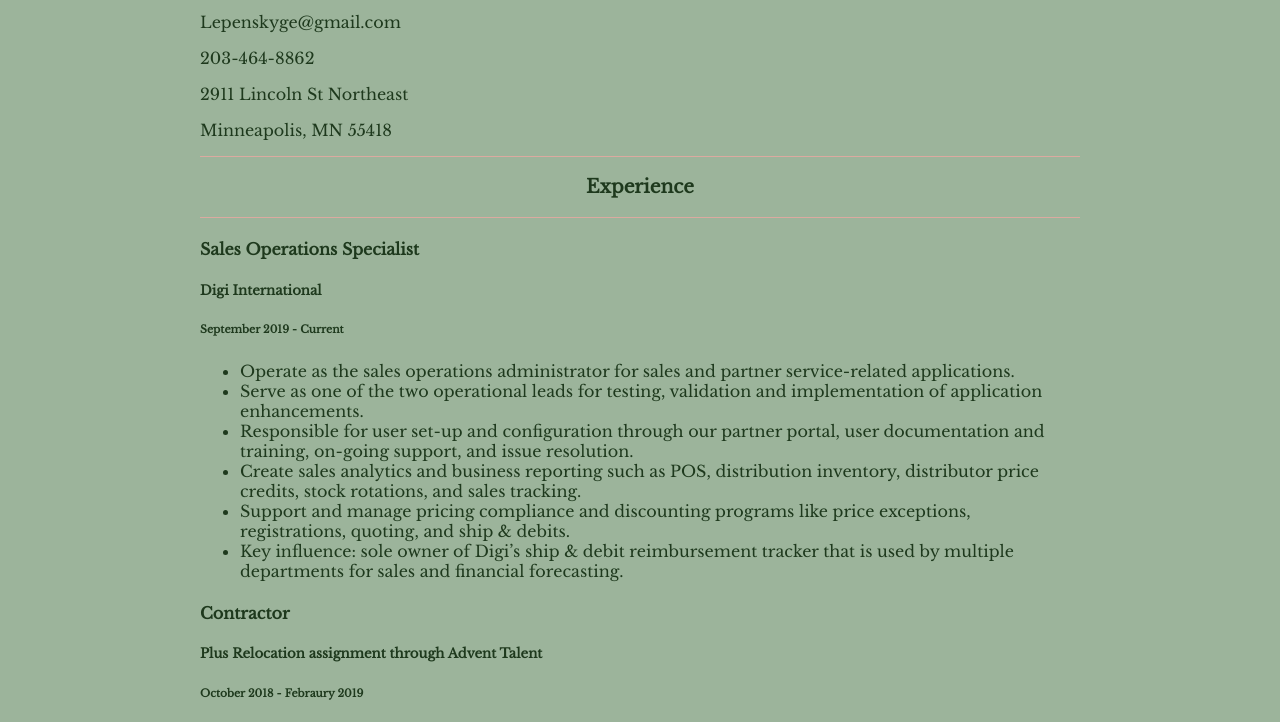
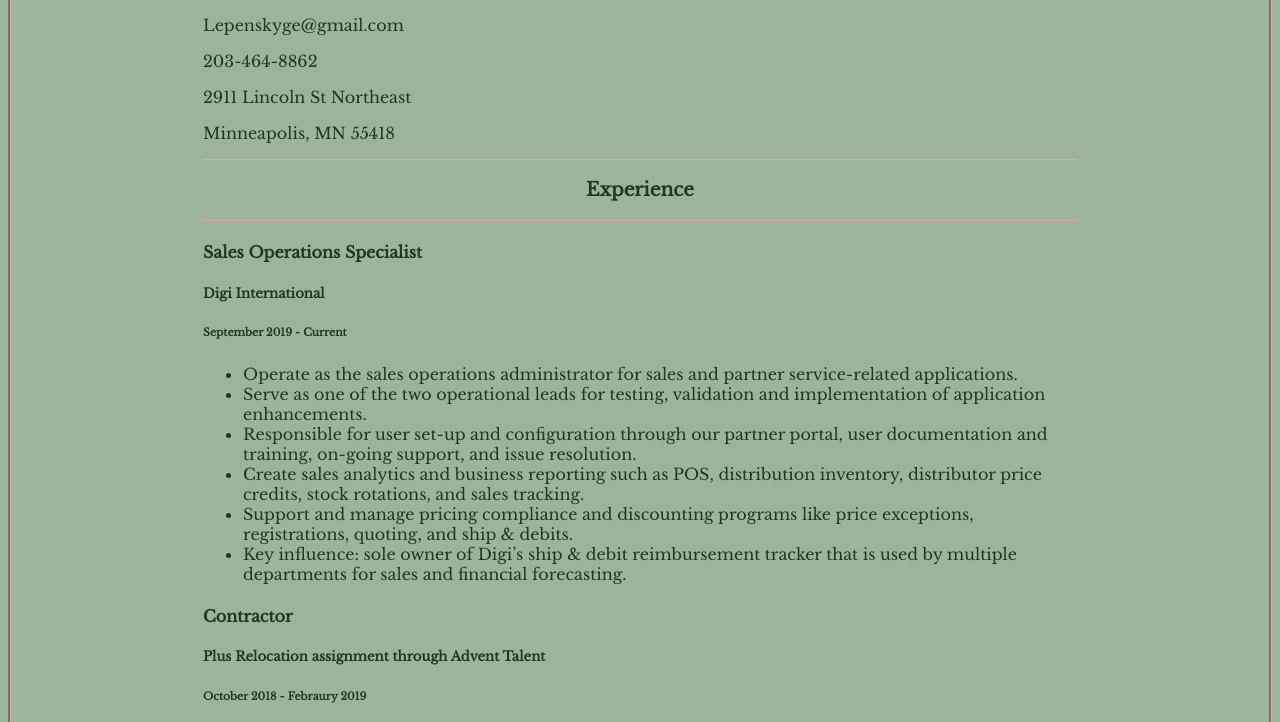
Before and after one commit to primegabrielle/primegabrielle.github.io, a plain HTML site: page index.html in a window 1280 px wide. Shown: the part 307-1029 px from the top of the page. Drawn offline with nearby package versions, Linux system fonts and the light colour scheme.

Commit message:
Update style.css

```diff
--- a/style.css
+++ b/style.css
@@ -1,8 +1,9 @@
 body {
   background-color: #9CB49B;
    color: #1E391D;
-  front-family: Times New Roman, Times, serif;
   padding: 15% 15%;
+  border-style:groove;
+  border-color:#DBAAA0;
 }
 
 img {
```
